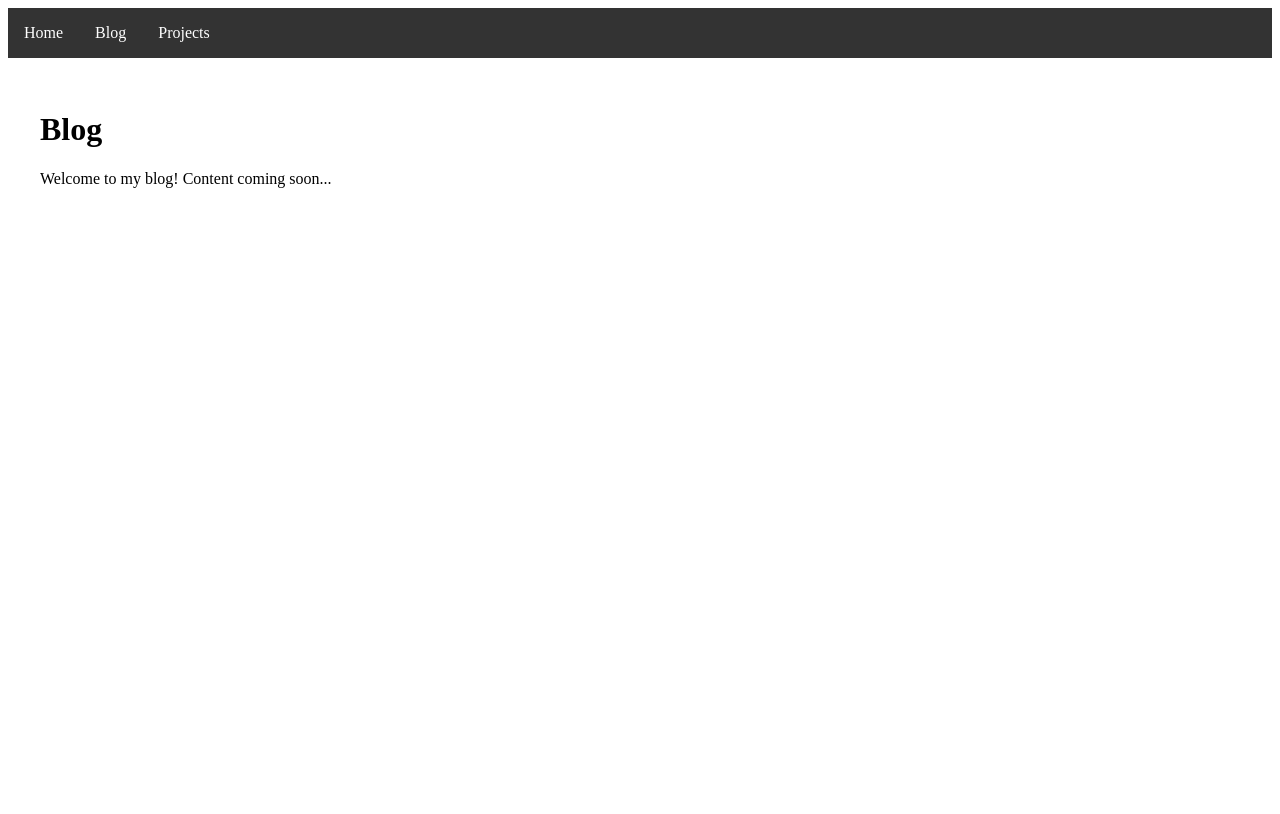
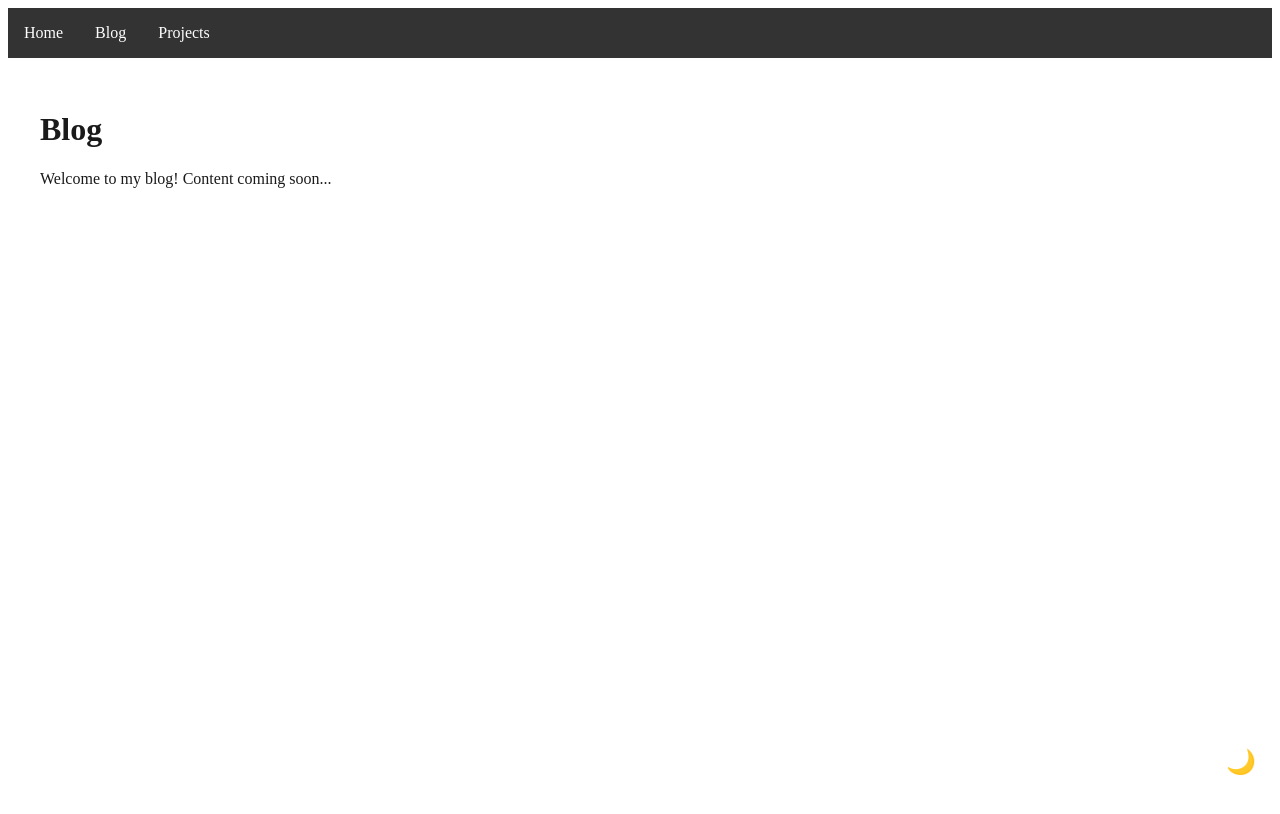
Before and after one commit to NikolaySirenko/sveltetesting, a SvelteKit app: page /blog in a window 1280 px wide. Built offline with nearby package versions, Linux system fonts and the light colour scheme.

Commit message:
Resolved merge conflict from dark theme implementation

```diff
--- a/src/app.html
+++ b/src/app.html
@@ -4,6 +4,35 @@
 		<meta charset="utf-8" />
 		<link rel="icon" href="%sveltekit.assets%/favicon.png" />
 		<meta name="viewport" content="width=device-width, initial-scale=1" />
+		<style>
+			:root[data-theme="light"] {
+				--bg-color: #ffffff;
+				--text-color: #333333;
+				--button-bg: #e0e0e0;
+				--link-color: #0066cc;
+			}
+			:root[data-theme="dark"] {
+				--bg-color: #1a1a1a;
+				--text-color: #ffffff;
+				--button-bg: #404040;
+				--link-color: #66b3ff;
+			}
+			body {
+				background-color: var(--bg-color);
+				color: var(--text-color);
+			}
+			a {
+				color: var(--link-color);
+				text-decoration: none;
+			}
+			a:hover {
+				text-decoration: underline;
+			}
+		</style>
+		<script>
+			const theme = localStorage.getItem('theme') || 'light';
+			document.documentElement.setAttribute('data-theme', theme);
+		</script>
 		%sveltekit.head%
 	</head>
 	<body data-sveltekit-preload-data="hover">
--- /dev/null
+++ b/src/lib/components/ThemeToggle.svelte
@@ -0,0 +1,21 @@
+<script>
+    import { theme } from '$lib/stores/theme';
+
+    function toggleTheme() {
+        $theme = $theme === 'light' ? 'dark' : 'light';
+    }
+</script>
+
+<button on:click={toggleTheme} style="padding: 8px; border-radius: 4px; background: var(--button-bg);">
+    {$theme === 'light' ? '🌙' : '☀️'}
+</button>
+
+<style>
+    button {
+        border: none;
+        cursor: pointer;
+    }
+    button:hover {
+        opacity: 0.8;
+    }
+</style>
--- /dev/null
+++ b/src/lib/stores/theme.js
@@ -0,0 +1,16 @@
+import { writable } from 'svelte/store';
+import { browser } from '$app/environment';
+
+// Get initial theme from localStorage or default to 'light'
+const initialTheme = browser ? localStorage.getItem('theme') || 'light' : 'light';
+
+// Create the theme store
+export const theme = writable(initialTheme);
+
+// Subscribe to theme changes and update localStorage
+if (browser) {
+    theme.subscribe(value => {
+        localStorage.setItem('theme', value);
+        document.documentElement.setAttribute('data-theme', value);
+    });
+}
--- a/src/routes/+layout.svelte
+++ b/src/routes/+layout.svelte
@@ -1,18 +1,50 @@
-
 <script>
     import Navbar from '$lib/components/Navbar.svelte';
+    import { theme } from '$lib/stores/theme';
+
+    function toggleTheme() {
+        theme.update(current => current === 'light' ? 'dark' : 'light');
+    }
 </script>
 
-<Navbar />
-
-<main>
-    <slot />
-</main>
+<div class={$theme}>
+    <Navbar />
+    <main>
+        <slot />
+    </main>
+    <button class="theme-toggle" on:click={toggleTheme}>
+        {$theme === 'light' ? '🌙' : '☀️'}
+    </button>
+</div>
 
 <style>
+    .light {
+        background-color: #ffffff;
+        color: #1a1a1a;
+        min-height: 100vh;
+    }
+
+    .dark {
+        background-color: #1a1a1a;
+        color: #ffffff;
+        min-height: 100vh;
+    }
+
     main {
         padding: 2rem;
         max-width: 1200px;
         margin: 0 auto;
     }
+
+    .theme-toggle {
+        position: fixed;
+        bottom: 1rem;
+        right: 1rem;
+        padding: 0.5rem;
+        border-radius: 50%;
+        border: none;
+        background: transparent;
+        cursor: pointer;
+        font-size: 1.5rem;
+    }
 </style>
```
